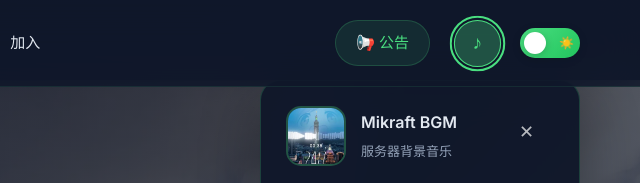
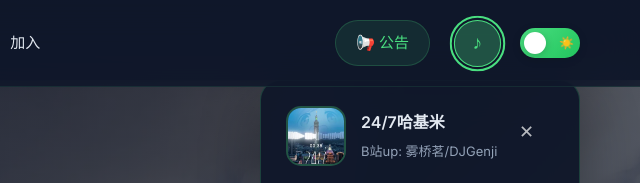
Before and after one commit to HackerMiku/MikraftWeb, a plain HTML site: page index.html in a window 1280 px wide. Both pictures are taken after a click on the button "音乐播放器". Shown: the top 183 px of the page, 640-1280 px from the left. Drawn offline with Linux system fonts and the light colour scheme.

Commit message:
BGM update

```diff
--- a/index.html
+++ b/index.html
@@ -42,8 +42,8 @@
                     <img src="BGM/cover.webp" alt="Music Cover">
                 </div>
                 <div class="music-details">
-                    <h4 class="music-title">Mikraft BGM</h4>
-                    <p class="music-artist">服务器背景音乐</p>
+                    <h4 class="music-title">24/7哈基米</h4>
+                    <p class="music-artist">B站up: 雾桥茗/DJGenji</p>
                 </div>
             </div>
             <div class="music-controls">
```
